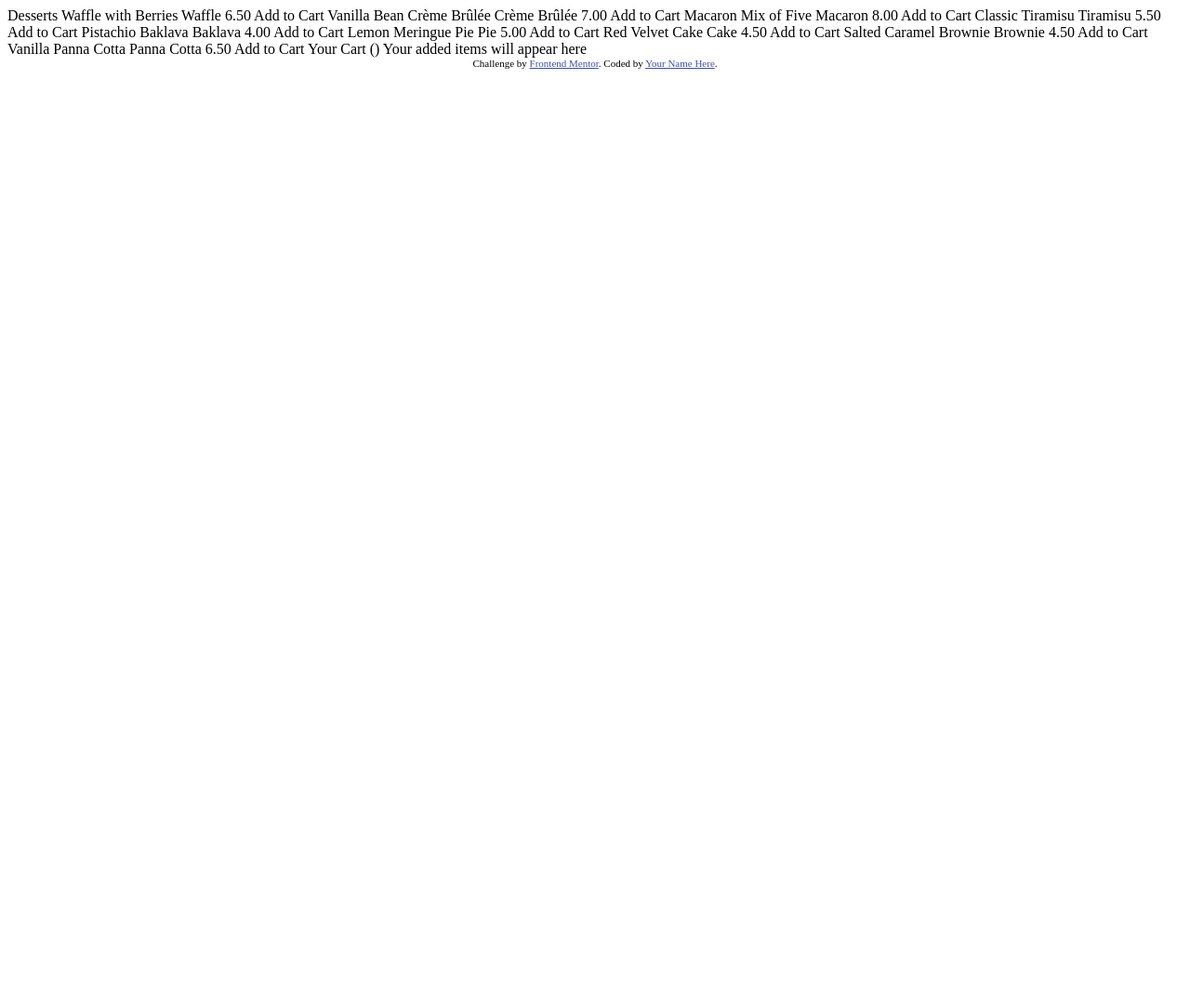
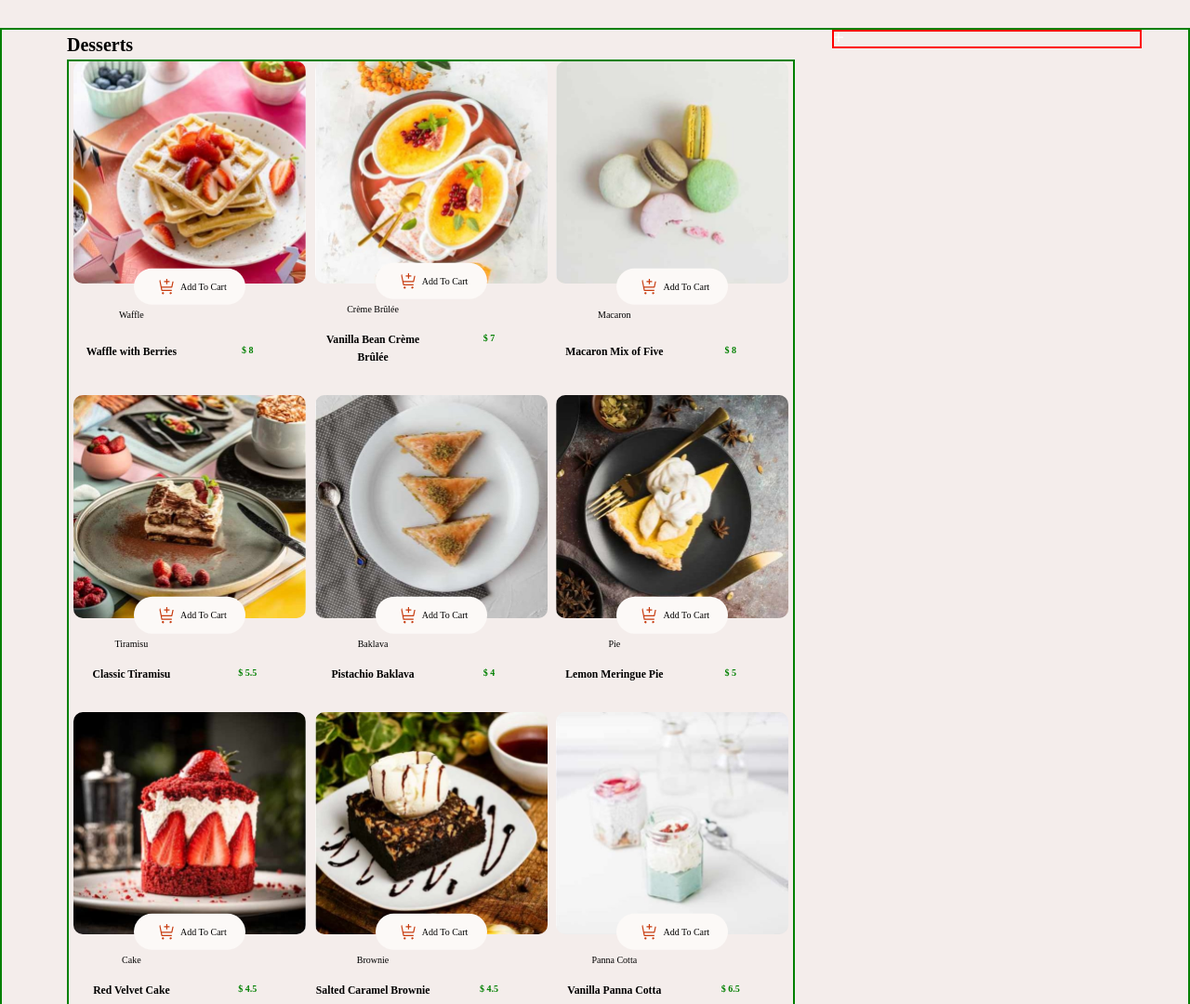
Before and after one commit to Babsman123/product-list, a website: page index.html in a window 1280 px wide. Shown: the top 1080 px of the page at 93% size. Before the commit the page ends 800 px from the top, so only its background shows below. Drawn offline with Linux system fonts and the light colour scheme.

Commit message:
another commit

```diff
--- a/data.json
+++ b/data.json
@@ -8,7 +8,7 @@
     },
     "name": "Waffle with Berries",
     "category": "Waffle",
-       "price": 6.50
+    "price": 8.0
   },
   {
     "image": {
@@ -19,7 +19,7 @@
     },
     "name": "Vanilla Bean Crème Brûlée",
     "category": "Crème Brûlée",
-        "price": 7.00
+    "price": 7.0
   },
   {
     "image": {
@@ -30,7 +30,7 @@
     },
     "name": "Macaron Mix of Five",
     "category": "Macaron",
-        "price": 8.00
+    "price": 8.0
   },
   {
     "image": {
@@ -41,7 +41,7 @@
     },
     "name": "Classic Tiramisu",
     "category": "Tiramisu",
-        "price": 5.50
+    "price": 5.5
   },
   {
     "image": {
@@ -52,7 +52,7 @@
     },
     "name": "Pistachio Baklava",
     "category": "Baklava",
-        "price": 4.00
+    "price": 4.0
   },
   {
     "image": {
@@ -63,7 +63,7 @@
     },
     "name": "Lemon Meringue Pie",
     "category": "Pie",
-        "price": 5.00
+    "price": 5.0
   },
   {
     "image": {
@@ -74,7 +74,7 @@
     },
     "name": "Red Velvet Cake",
     "category": "Cake",
-        "price": 4.50
+    "price": 4.5
   },
   {
     "image": {
@@ -85,7 +85,7 @@
     },
     "name": "Salted Caramel Brownie",
     "category": "Brownie",
-        "price": 4.50
+    "price": 4.5
   },
   {
     "image": {
@@ -96,6 +96,17 @@
     },
     "name": "Vanilla Panna Cotta",
     "category": "Panna Cotta",
-        "price": 6.50
+    "price": 6.5
+  },
+  {
+    "image": {
+      "thumbnail": "./assets/images/image-panna-cotta-thumbnail.jpg",
+      "mobile": "./assets/images/image-panna-cotta-mobile.jpg",
+      "tablet": "./assets/images/image-panna-cotta-tablet.jpg",
+      "desktop": "./assets/images/image-panna-cotta-desktop.jpg"
+    },
+    "name": "Vanilla Panna Cotta",
+    "category": "Panna Cotta",
+    "price": 6.5
   }
 ]
--- a/index.html
+++ b/index.html
@@ -1,74 +1,62 @@
 <!DOCTYPE html>
 <html lang="en">
   <head>
-  <meta charset="UTF-8">
-  <meta name="viewport" content="width=device-width, initial-scale=1.0"> <!-- displays site properly based on user's device -->
+    <meta charset="UTF-8" />
+    <meta name="viewport" content="width=device-width, initial-scale=1.0" />
+    <!-- displays site properly based on user's device -->
 
-  <link rel="icon" type="image/png" sizes="32x32" href="./assets/images/favicon-32x32.png">
+    <link
+      rel="icon"
+      type="image/png"
+      sizes="32x32"
+      href="./assets/images/favicon-32x32.png"
+    />
+    <link rel="stylesheet" href="css/style.css" />
 
     <title>Frontend Mentor | Product list with cart</title>
 
     <!-- Feel free to remove these styles or customise in your own stylesheet 👍 -->
     <style>
-    .attribution { font-size: 11px; text-align: center; }
-    .attribution a { color: hsl(228, 45%, 44%); }
+      .attribution {
+        font-size: 11px;
+        text-align: center;
+      }
+      .attribution a {
+        color: hsl(228, 45%, 44%);
+      }
     </style>
   </head>
-<body>
+  <body class="container">
+    <h1 class="heading--1">Desserts</h1>
+    <div class="menu" id="dessertMenu"></div>
+    <div class="product-order">
+      <div class="list-order">
+        <img src="./assets/images/icon-increment-quantity.svg" alt="" />
+      </div>
+    </div>
+    <!-- <h1>Dessert Menu</h1>
+    <div class="menu" id="dessertMenu"></div> -->
 
-  Desserts
+    <!-- <div class="gal" id="img"></div>
 
-  Waffle with Berries
-  Waffle
-  6.50
-  Add to Cart
-
-  Vanilla Bean Crème Brûlée
-  Crème Brûlée
-  7.00
-  Add to Cart
-
-  Macaron Mix of Five
-  Macaron
-  8.00
-  Add to Cart
-
-  Classic Tiramisu
-  Tiramisu
-  5.50
-  Add to Cart
-
-  Pistachio Baklava
-  Baklava
-  4.00
-  Add to Cart
-
-  Lemon Meringue Pie
-  Pie
-  5.00
-  Add to Cart
-
-  Red Velvet Cake
-  Cake
-  4.50
-  Add to Cart
-
-  Salted Caramel Brownie
-  Brownie
-  4.50
-  Add to Cart
-
-  Vanilla Panna Cotta
-  Panna Cotta
-  6.50
-  Add to Cart
-
-  Your Cart (<!-- Quantity -->)
-  Your added items will appear here
+    Desserts Waffle with Berries Waffle 6.50 Add to Cart Vanilla Bean Crème
+    Brûlée Crème Brûlée 7.00 Add to Cart Macaron Mix of Five Macaron 8.00 Add to
+    Cart Classic Tiramisu Tiramisu 5.50 Add to Cart Pistachio Baklava Baklava
+    4.00 Add to Cart Lemon Meringue Pie Pie 5.00 Add to Cart Red Velvet Cake
+    Cake 4.50 Add to Cart Salted Caramel Brownie Brownie 4.50 Add to Cart
+    Vanilla Panna Cotta Panna Cotta 6.50 Add to Cart Your Cart ( Quantity -->
+    <!-- Your added items will appear here
 
     <div class="attribution">
-    Challenge by <a href="https://www.frontendmentor.io?ref=challenge">Frontend Mentor</a>.
+      Challenge by
+      <a href="https://www.frontendmentor.io?ref=challenge">Frontend Mentor</a>.
       Coded by <a href="#">Your Name Here</a>.
-  </div>
+    </div> -->
+
+    <!-- <button class="btn">click</button>
+    <button class="btn">click</button>
+    <button class="btn">click</button> -->
+
+    <script src="index.js"></script>
   </body>
 </html>
--- /dev/null
+++ b/index.js
@@ -0,0 +1,131 @@
+"use strict";
+
+fetch("data.json")
+  .then((response) => response.json())
+  .then((data) => displayDesserts(data))
+  .catch((error) => console.error("Error loading JSON:", error));
+
+function displayDesserts(data) {
+  const menu = document.getElementById("dessertMenu");
+
+  data.forEach((item) => {
+    // console.log(item.name);
+
+    const menuItem = document.createElement("div");
+    menuItem.classList.add("menu-item");
+
+    //CREATE PICTURE ELEMENT
+    const picture = document.createElement("picture");
+    // console.log(picture);
+
+    //TABLET AND DESKTOP
+    const sourceTablet = document.createElement("source");
+    sourceTablet.media = "(min-width: 768px)";
+    sourceTablet.srcset = item.image.tablet;
+    // console.log(sourceTablet);
+
+    const sourceDesktop = document.createElement("source");
+    sourceDesktop.media = "(min-width: 1024px)";
+    sourceDesktop.srcset = item.image.desktop;
+    // console.log(sourceDesktop);
+
+    //FALLBACK IMG TO PHONE SIZE
+    const img = document.createElement("img");
+    img.src = item.image.mobile;
+    img.alt = item.name;
+
+    picture.appendChild(sourceDesktop);
+    picture.appendChild(sourceTablet);
+    picture.appendChild(img);
+
+    //NAME OF THE PRODUCT
+    const name = document.createElement("h3");
+    name.textContent = item.name;
+
+    //CATEGORY OF PRODUCT
+    const category = document.createElement("p");
+    category.textContent = `${item.category}`;
+
+    //PRICE
+    const price = document.createElement("p");
+    price.textContent = `$ ${item.price}`;
+    price.classList.add("price");
+
+    //CART
+    const cart = document.createElement("div");
+    cart.classList.add("add-cart");
+
+    //ADD CART CONTENT
+    const cartImg = document.createElement("img");
+    cartImg.src = "assets/images/icon-add-to-cart.svg";
+
+    const cartPara = document.createElement("p");
+    cartPara.textContent = `Add To Cart`;
+
+    //CART NUMBER
+    const itemNum = document.createElement("div");
+    itemNum.classList.add("item-num");
+
+    const decrease = document.createElement("img");
+    decrease.src = "assets/images/icon-decrement-quantity.svg";
+
+    const cartNum = document.createElement("p");
+    cartNum.textContent = 1;
+
+    const increase = document.createElement("img");
+    increase.src = "assets/images/icon-increment-quantity.svg";
+
+    itemNum.appendChild(decrease);
+    itemNum.appendChild(cartNum);
+    itemNum.appendChild(increase);
+
+    const order = document.querySelector(".product-order");
+
+    cart.addEventListener("click", () => {
+      console.log(item);
+      console.log(newOrder);
+      itemNum.classList.add("item-num-display");
+      cart.classList.add("add-cart-display");
+    });
+
+    let addNum = 1;
+    increase.addEventListener("click", () => {
+      addNum++;
+      cartNum.textContent = addNum;
+    });
+    decrease.addEventListener("click", () => {
+      addNum--;
+      cartNum.textContent = addNum;
+      // cartNum.textContent = addNum < 1 ? (addNum = 1) : addNum--;
+      // itemNum.classList.remove("item-num-display");
+      // cart.classList.remove("add-cart-display");
+      if (addNum < 1) {
+        cartNum.textContent = 1;
+        itemNum.classList.remove("item-num-display");
+        cart.classList.remove("add-cart-display");
+        order.style.backgroundColor = "yellow";
+      } else {
+        cartNum.textContent = addNum;
+      }
+    });
+
+    cart.appendChild(cartImg);
+    cart.appendChild(cartPara);
+
+    menuItem.appendChild(picture);
+    menuItem.appendChild(category);
+    menuItem.appendChild(name);
+    menuItem.appendChild(price);
+    menuItem.appendChild(cart);
+    menuItem.appendChild(itemNum);
+
+    menu.appendChild(menuItem);
+  });
+
+  const btn = document.querySelectorAll(".btn");
+  btn.forEach((button, index) => {
+    button.addEventListener("click", () => {
+      console.log(data[index]);
+    });
+  });
+}
--- /dev/null
+++ b/sass/_base.scss
@@ -0,0 +1,31 @@
+$color-primary-bg: hsl(20, 50%, 98%);
+$color-secondary-bg: hsl(13, 31%, 94%);
+
+*,
+*::before,
+*::after {
+  margin: 0;
+  padding: 0;
+  box-sizing: border-box;
+}
+
+html {
+  font-size: 62.5%;
+}
+
+body {
+  line-height: 1.6;
+}
+
+.container {
+  display: grid;
+  grid-template-columns: 5rem repeat(10, minmax(min-content, 1fr)) 5rem;
+  grid-template-rows: min-content;
+  //   height: 50vh;
+  width: 100%;
+
+  border: 2px solid green;
+  margin-top: 3rem;
+
+  background-color: $color-secondary-bg;
+}
--- /dev/null
+++ b/sass/_features.scss
@@ -0,0 +1,106 @@
+.menu {
+  border: 2px solid red;
+}
+
+.list-order {
+  border: 2px solid red;
+}
+
+.menu-item {
+  display: grid;
+  grid-template-columns: repeat(2, 1fr);
+  grid-row-gap: 1.5rem;
+
+  //   padding: 10px;
+  width: 250px;
+  text-align: center;
+
+  picture {
+    grid-column: 1 / -1;
+    grid-row: 1 / 2;
+    z-index: 1;
+  }
+
+  div {
+    display: flex;
+    align-items: center;
+    border-radius: 5rem;
+  }
+
+  .add-cart {
+    grid-column: 1 / -1;
+    grid-row: 1 / 2;
+    z-index: 3;
+    background-color: $color-primary-bg;
+    // border: 1px solid red;
+    align-self: end;
+    justify-self: center;
+    justify-content: center;
+    width: 12rem;
+    // height: 40px;
+    padding: 1rem;
+    transform: translateY(30%);
+    cursor: pointer;
+
+    img {
+      width: 2rem;
+      margin: 0rem 0.5rem;
+    }
+  }
+}
+
+.menu-item img {
+  width: 100%;
+  height: auto;
+  border-radius: 1rem;
+}
+.menu-item h3 {
+  margin: 1px 0;
+  grid-column: 1 / 2;
+}
+.price {
+  color: green;
+  font-weight: bold;
+}
+
+.item-num {
+  grid-column: 1 / -1;
+  grid-row: 1 / 2;
+  background-color: hsl(14, 86%, 42%);
+  padding: 0.6rem 0rem;
+  width: 12rem;
+  justify-content: space-between;
+
+  z-index: 10;
+  align-self: end;
+  justify-self: center;
+  visibility: hidden;
+  transform: translateY(-20%);
+  opacity: 0;
+  transition: all 0.4s ease-out;
+
+  img {
+    width: 2.5rem;
+    margin: 0rem 0.5rem;
+    cursor: pointer;
+    border: 1px solid red;
+    padding: 0.5rem 0.5rem;
+  }
+
+  p {
+    font-size: 1.2rem;
+    font-weight: 700;
+  }
+}
+
+.item-num-display {
+  transform: translateY(30%);
+  visibility: visible;
+  opacity: 1;
+}
+
+.add-cart-display {
+  transform: translateY(100%);
+  opacity: 0;
+  visibility: hidden;
+}
--- /dev/null
+++ b/sass/_layouts.scss
@@ -0,0 +1,22 @@
+.heading--1 {
+  grid-column: 2 / span 2;
+  grid-row: 1 / 2;
+  margin: 0 2rem;
+}
+
+.menu {
+  grid-column: 2 / span 7;
+  grid-row: 2 / span 2;
+
+  border: 2px solid green;
+  margin: 0 2rem;
+  display: grid;
+  grid-row-gap: 3rem;
+  justify-items: center;
+  grid-template-columns: repeat(auto-fit, minmax(25rem, 1fr));
+}
+
+.product-order {
+  grid-column: 9 / span 3;
+  margin-left: 2rem;
+}
--- /dev/null
+++ b/sass/main.scss
@@ -0,0 +1,10 @@
+@import "base";
+@import "features";
+@import "typography";
+@import "layouts";
+
+// .menu {
+//   display: flex;
+//   flex-wrap: wrap;
+//   gap: 0px;
+// }
```
Also changed, not shown: package.json (added, +22 -0 lines), css/style.css (added), sass/_typography.scss (added), 1 other file. Lines whose indentation alone changed are shown as unchanged.
